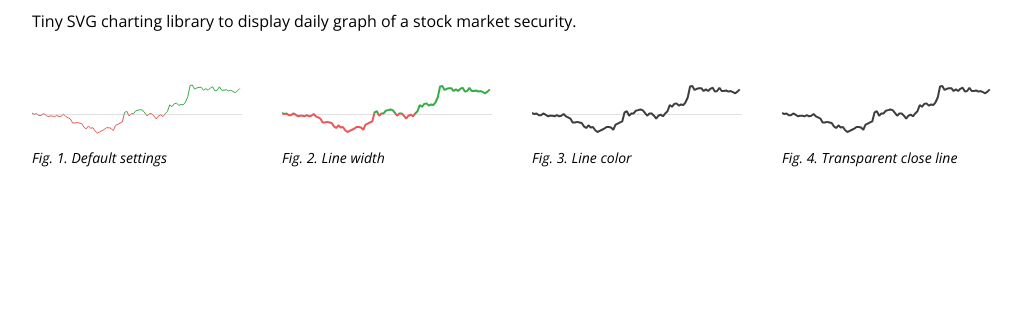
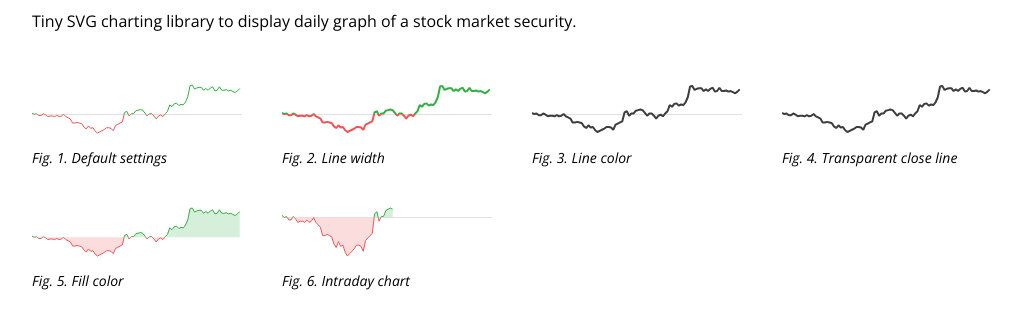
Before and after one commit to kbychkov/dailychart, a website: page index.html in a window 1280 px wide. Shown: the part 105-434 px from the top of the page, without its empty margins (128-1150 px from the left). Drawn offline with nearby package versions, Linux system fonts and the light colour scheme; files that its build step writes are made by us from their sources.

Commit message:
add new options: `fillPositive`, `fillNegative`

```diff
--- a/index.html
+++ b/index.html
@@ -56,49 +56,67 @@
 
     <div class="row">
       <div class="fig">
-        <div class="chart chart-default" data-dailychart-values="1292.2,1292.0,1292.1,1291.8,1291.8,1292.1,1291.9,1291.6,1291.7,1291.7,1291.6,1291.8,1291.6,1291.7,1292.0,1291.6,1291.4,1291.2,1290.5,1290.5,1290.6,1290.5,1290.4,1289.8,1289.5,1290.0,1289.6,1289.7,1289.1,1288.8,1289,1289.2,1289.4,1289.7,1289.7,1289.6,1289.2,1290.1,1290.3,1290.5,1290.7,1292.3,1292.5,1291.7,1292.1,1292.1,1292.6,1292.7,1292.8,1292.7,1292.2,1291.7,1292.1,1292.1,1291.7,1291.2,1291.7,1291.9,1291.6,1292.1,1292.5,1293.6,1293.3,1293.8,1293.9,1293.5,1293.7,1293.6,1294.1,1295.0,1296.9,1297.0,1296.3,1296.5,1296.6,1296.6,1296.1,1296.4,1296.1,1296.5,1296.7,1296.0,1296.1,1296.7,1296.1,1296.1,1296.2,1296.0,1296.1,1295.9,1295.7,1296.0,1296.4" data-dailychart-close="1292.0" data-dailychart-length="93"></div>
+        <div class="chart" id="chart-default" data-dailychart-values="1292.2,1292.0,1292.1,1291.8,1291.8,1292.1,1291.9,1291.6,1291.7,1291.7,1291.6,1291.8,1291.6,1291.7,1292.0,1291.6,1291.4,1291.2,1290.5,1290.5,1290.6,1290.5,1290.4,1289.8,1289.5,1290.0,1289.6,1289.7,1289.1,1288.8,1289,1289.2,1289.4,1289.7,1289.7,1289.6,1289.2,1290.1,1290.3,1290.5,1290.7,1292.3,1292.5,1291.7,1292.1,1292.1,1292.6,1292.7,1292.8,1292.7,1292.2,1291.7,1292.1,1292.1,1291.7,1291.2,1291.7,1291.9,1291.6,1292.1,1292.5,1293.6,1293.3,1293.8,1293.9,1293.5,1293.7,1293.6,1294.1,1295.0,1296.9,1297.0,1296.3,1296.5,1296.6,1296.6,1296.1,1296.4,1296.1,1296.5,1296.7,1296.0,1296.1,1296.7,1296.1,1296.1,1296.2,1296.0,1296.1,1295.9,1295.7,1296.0,1296.4" data-dailychart-close="1292.0" data-dailychart-length="93"></div>
         <div class="fig-title">Fig. 1. Default settings</div>
       </div>
 
       <div class="fig">
-        <div class="chart chart-line" data-dailychart-values="1292.2,1292.0,1292.1,1291.8,1291.8,1292.1,1291.9,1291.6,1291.7,1291.7,1291.6,1291.8,1291.6,1291.7,1292.0,1291.6,1291.4,1291.2,1290.5,1290.5,1290.6,1290.5,1290.4,1289.8,1289.5,1290.0,1289.6,1289.7,1289.1,1288.8,1289,1289.2,1289.4,1289.7,1289.7,1289.6,1289.2,1290.1,1290.3,1290.5,1290.7,1292.3,1292.5,1291.7,1292.1,1292.1,1292.6,1292.7,1292.8,1292.7,1292.2,1291.7,1292.1,1292.1,1291.7,1291.2,1291.7,1291.9,1291.6,1292.1,1292.5,1293.6,1293.3,1293.8,1293.9,1293.5,1293.7,1293.6,1294.1,1295.0,1296.9,1297.0,1296.3,1296.5,1296.6,1296.6,1296.1,1296.4,1296.1,1296.5,1296.7,1296.0,1296.1,1296.7,1296.1,1296.1,1296.2,1296.0,1296.1,1295.9,1295.7,1296.0,1296.4" data-dailychart-close="1292.0" data-dailychart-length="93"></div>
+        <div class="chart" id="chart-line" data-dailychart-values="1292.2,1292.0,1292.1,1291.8,1291.8,1292.1,1291.9,1291.6,1291.7,1291.7,1291.6,1291.8,1291.6,1291.7,1292.0,1291.6,1291.4,1291.2,1290.5,1290.5,1290.6,1290.5,1290.4,1289.8,1289.5,1290.0,1289.6,1289.7,1289.1,1288.8,1289,1289.2,1289.4,1289.7,1289.7,1289.6,1289.2,1290.1,1290.3,1290.5,1290.7,1292.3,1292.5,1291.7,1292.1,1292.1,1292.6,1292.7,1292.8,1292.7,1292.2,1291.7,1292.1,1292.1,1291.7,1291.2,1291.7,1291.9,1291.6,1292.1,1292.5,1293.6,1293.3,1293.8,1293.9,1293.5,1293.7,1293.6,1294.1,1295.0,1296.9,1297.0,1296.3,1296.5,1296.6,1296.6,1296.1,1296.4,1296.1,1296.5,1296.7,1296.0,1296.1,1296.7,1296.1,1296.1,1296.2,1296.0,1296.1,1295.9,1295.7,1296.0,1296.4" data-dailychart-close="1292.0" data-dailychart-length="93"></div>
         <div class="fig-title">Fig. 2. Line width</div>
       </div>
 
       <div class="fig">
-        <div class="chart chart-color" data-dailychart-values="1292.2,1292.0,1292.1,1291.8,1291.8,1292.1,1291.9,1291.6,1291.7,1291.7,1291.6,1291.8,1291.6,1291.7,1292.0,1291.6,1291.4,1291.2,1290.5,1290.5,1290.6,1290.5,1290.4,1289.8,1289.5,1290.0,1289.6,1289.7,1289.1,1288.8,1289,1289.2,1289.4,1289.7,1289.7,1289.6,1289.2,1290.1,1290.3,1290.5,1290.7,1292.3,1292.5,1291.7,1292.1,1292.1,1292.6,1292.7,1292.8,1292.7,1292.2,1291.7,1292.1,1292.1,1291.7,1291.2,1291.7,1291.9,1291.6,1292.1,1292.5,1293.6,1293.3,1293.8,1293.9,1293.5,1293.7,1293.6,1294.1,1295.0,1296.9,1297.0,1296.3,1296.5,1296.6,1296.6,1296.1,1296.4,1296.1,1296.5,1296.7,1296.0,1296.1,1296.7,1296.1,1296.1,1296.2,1296.0,1296.1,1295.9,1295.7,1296.0,1296.4" data-dailychart-close="1292.0" data-dailychart-length="93"></div>
+        <div class="chart" id="chart-color" data-dailychart-values="1292.2,1292.0,1292.1,1291.8,1291.8,1292.1,1291.9,1291.6,1291.7,1291.7,1291.6,1291.8,1291.6,1291.7,1292.0,1291.6,1291.4,1291.2,1290.5,1290.5,1290.6,1290.5,1290.4,1289.8,1289.5,1290.0,1289.6,1289.7,1289.1,1288.8,1289,1289.2,1289.4,1289.7,1289.7,1289.6,1289.2,1290.1,1290.3,1290.5,1290.7,1292.3,1292.5,1291.7,1292.1,1292.1,1292.6,1292.7,1292.8,1292.7,1292.2,1291.7,1292.1,1292.1,1291.7,1291.2,1291.7,1291.9,1291.6,1292.1,1292.5,1293.6,1293.3,1293.8,1293.9,1293.5,1293.7,1293.6,1294.1,1295.0,1296.9,1297.0,1296.3,1296.5,1296.6,1296.6,1296.1,1296.4,1296.1,1296.5,1296.7,1296.0,1296.1,1296.7,1296.1,1296.1,1296.2,1296.0,1296.1,1295.9,1295.7,1296.0,1296.4" data-dailychart-close="1292.0" data-dailychart-length="93"></div>
         <div class="fig-title">Fig. 3. Line color</div>
       </div>
 
       <div class="fig">
-        <div class="chart chart-close" data-dailychart-values="1292.2,1292.0,1292.1,1291.8,1291.8,1292.1,1291.9,1291.6,1291.7,1291.7,1291.6,1291.8,1291.6,1291.7,1292.0,1291.6,1291.4,1291.2,1290.5,1290.5,1290.6,1290.5,1290.4,1289.8,1289.5,1290.0,1289.6,1289.7,1289.1,1288.8,1289,1289.2,1289.4,1289.7,1289.7,1289.6,1289.2,1290.1,1290.3,1290.5,1290.7,1292.3,1292.5,1291.7,1292.1,1292.1,1292.6,1292.7,1292.8,1292.7,1292.2,1291.7,1292.1,1292.1,1291.7,1291.2,1291.7,1291.9,1291.6,1292.1,1292.5,1293.6,1293.3,1293.8,1293.9,1293.5,1293.7,1293.6,1294.1,1295.0,1296.9,1297.0,1296.3,1296.5,1296.6,1296.6,1296.1,1296.4,1296.1,1296.5,1296.7,1296.0,1296.1,1296.7,1296.1,1296.1,1296.2,1296.0,1296.1,1295.9,1295.7,1296.0,1296.4" data-dailychart-close="1292.0" data-dailychart-length="93"></div>
+        <div class="chart" id="chart-close" data-dailychart-values="1292.2,1292.0,1292.1,1291.8,1291.8,1292.1,1291.9,1291.6,1291.7,1291.7,1291.6,1291.8,1291.6,1291.7,1292.0,1291.6,1291.4,1291.2,1290.5,1290.5,1290.6,1290.5,1290.4,1289.8,1289.5,1290.0,1289.6,1289.7,1289.1,1288.8,1289,1289.2,1289.4,1289.7,1289.7,1289.6,1289.2,1290.1,1290.3,1290.5,1290.7,1292.3,1292.5,1291.7,1292.1,1292.1,1292.6,1292.7,1292.8,1292.7,1292.2,1291.7,1292.1,1292.1,1291.7,1291.2,1291.7,1291.9,1291.6,1292.1,1292.5,1293.6,1293.3,1293.8,1293.9,1293.5,1293.7,1293.6,1294.1,1295.0,1296.9,1297.0,1296.3,1296.5,1296.6,1296.6,1296.1,1296.4,1296.1,1296.5,1296.7,1296.0,1296.1,1296.7,1296.1,1296.1,1296.2,1296.0,1296.1,1295.9,1295.7,1296.0,1296.4" data-dailychart-close="1292.0" data-dailychart-length="93"></div>
         <div class="fig-title">Fig. 4. Transparent close line</div>
+      </div>
+
+      <div class="fig">
+        <div class="chart" id="chart-fill" data-dailychart-values="1292.2,1292.0,1292.1,1291.8,1291.8,1292.1,1291.9,1291.6,1291.7,1291.7,1291.6,1291.8,1291.6,1291.7,1292.0,1291.6,1291.4,1291.2,1290.5,1290.5,1290.6,1290.5,1290.4,1289.8,1289.5,1290.0,1289.6,1289.7,1289.1,1288.8,1289,1289.2,1289.4,1289.7,1289.7,1289.6,1289.2,1290.1,1290.3,1290.5,1290.7,1292.3,1292.5,1291.7,1292.1,1292.1,1292.6,1292.7,1292.8,1292.7,1292.2,1291.7,1292.1,1292.1,1291.7,1291.2,1291.7,1291.9,1291.6,1292.1,1292.5,1293.6,1293.3,1293.8,1293.9,1293.5,1293.7,1293.6,1294.1,1295.0,1296.9,1297.0,1296.3,1296.5,1296.6,1296.6,1296.1,1296.4,1296.1,1296.5,1296.7,1296.0,1296.1,1296.7,1296.1,1296.1,1296.2,1296.0,1296.1,1295.9,1295.7,1296.0,1296.4" data-dailychart-close="1292.0" data-dailychart-length="93"></div>
+        <div class="fig-title">Fig. 5. Fill color</div>
+      </div>
+
+      <div class="fig">
+        <div class="chart" id="chart-intraday" data-dailychart-values="1292.2,1292.0,1292.1,1291.8,1291.8,1292.1,1291.9,1291.6,1291.7,1291.7,1291.6,1291.8,1291.6,1291.7,1292.0,1291.6,1291.4,1291.2,1290.5,1290.5,1290.6,1290.5,1290.4,1289.8,1289.5,1290.0,1289.6,1289.7,1289.1,1288.8,1289,1289.2,1289.4,1289.7,1289.7,1289.6,1289.2,1290.1,1290.3,1290.5,1290.7,1292.3,1292.5,1291.7,1292.1,1292.1,1292.6,1292.7,1292.8,1292.7" data-dailychart-close="1292.0" data-dailychart-length="93"></div>
+        <div class="fig-title">Fig. 6. Intraday chart</div>
       </div>
     </div>
   </div>
   <script src="dist/dailychart.min.js"></script>
   <script>
-    var i;
+    new Dailychart(document.getElementById('chart-default'));
 
-    var elems1 = document.querySelectorAll('.chart-default');
-    for (i = 0; i < elems1.length; i++) {
-      new Dailychart(elems1[i]);
-    }
+    new Dailychart(document.getElementById('chart-line'), {
+      lineWidth: 2
+    });
 
-    var elems2 = document.querySelectorAll('.chart-line');
-    for (i = 0; i < elems2.length; i++) {
-      new Dailychart(elems2[i], { lineWidth: 2 });
-    }
+    new Dailychart(document.getElementById('chart-color'), {
+      lineWidth: 2,
+      colorPositive: '#3d3d3d',
+      colorNegative: '#3d3d3d'
+    });
 
-    var elems3 = document.querySelectorAll('.chart-color');
-    for (i = 0; i < elems3.length; i++) {
-      new Dailychart(elems3[i], { lineWidth: 2, colorPositive: '#3d3d3d', colorNegative: '#3d3d3d' });
-    }
+    new Dailychart(document.getElementById('chart-close'), {
+      lineWidth: 2,
+      colorPositive: '#3d3d3d',
+      colorNegative: '#3d3d3d',
+      closeColor: ''
+    });
 
-    var elems4 = document.querySelectorAll('.chart-close');
-    for (i = 0; i < elems4.length; i++) {
-      new Dailychart(elems4[i], { lineWidth: 2, colorPositive: '#3d3d3d', colorNegative: '#3d3d3d', closeColor: '' });
-    }
+    new Dailychart(document.getElementById('chart-fill'), {
+      fillPositive: '#d6efda',
+      fillNegative: '#fbdddd',
+      closeColor: ''
+    });
+
+    new Dailychart(document.getElementById('chart-intraday'), {
+      fillPositive: '#d6efda',
+      fillNegative: '#fbdddd'
+    });
   </script>
 </body>
 </html>
--- a/package.json
+++ b/package.json
@@ -1,6 +1,6 @@
 {
   "name": "dailychart",
-  "version": "1.0.0",
+  "version": "1.1.0",
   "description": "Tiny SVG charting library to display daily graph of a stock market security",
   "repository": {
     "type": "git",
--- a/src/dailychart.js
+++ b/src/dailychart.js
@@ -58,19 +58,38 @@ class Dailychart {
     return d.join(' ');
   }
 
+  _close(path, flag) {
+    if (flag === 'positive') {
+      path += ` V ${this.height} H 0 Z`;
+    }
+    if (flag === 'negative') {
+      path += ` V 0 H 0 Z`;
+    }
+    return path;
+  }
+
   _draw() {
+    const { lineWidth, colorPositive, colorNegative, fillPositive, fillNegative } = this.options;
+
     const id = this._id();
+    const idPositive = `dailychart-${id}-positive`;
+    const idNegative = `dailychart-${id}-negative`;
+
     const d = this._path();
+    const dPositive = this._close(d, 'positive');
+    const dNegative = this._close(d, 'negative');
+
     const svg = this._svgElement();
-
     const linePrevious = this._lineElement(this.previous);
 
-    const pathPositive = this._pathElement(d, this.options.colorPositive, `dailychart-${id}-positive`);
-    const clipPositive = this._clipElement(`dailychart-${id}-positive`);
+    const pathPositive = this._pathElement(d, lineWidth, colorPositive, '', idPositive);
+    const areaPositive = this._pathElement(dPositive, 0, '', fillPositive, idPositive);
+    const clipPositive = this._clipElement(idPositive);
     const rectPositive = this._rectElement(0, 0, this.width, this.previous);
 
-    const pathNegative = this._pathElement(d, this.options.colorNegative, `dailychart-${id}-negative`);
-    const clipNegative = this._clipElement(`dailychart-${id}-negative`);
+    const pathNegative = this._pathElement(d, lineWidth, colorNegative, '', idNegative);
+    const areaNegative = this._pathElement(dNegative, 0, '', fillNegative, idNegative);
+    const clipNegative = this._clipElement(idNegative);
     const rectNegative = this._rectElement(0, this.previous, this.width, this.height - this.previous);
 
     clipPositive.appendChild(rectPositive);
@@ -80,6 +99,8 @@ class Dailychart {
     svg.appendChild(clipNegative);
 
     svg.appendChild(linePrevious);
+    svg.appendChild(areaPositive);
+    svg.appendChild(areaNegative);
     svg.appendChild(pathPositive);
     svg.appendChild(pathNegative);
 
@@ -111,14 +132,14 @@ class Dailychart {
     return line;
   }
 
-  _pathElement(d, stroke, clipId) {
+  _pathElement(d, width, stroke, fill, clipId) {
     const path = document.createElementNS(SVG_NS, 'path');
 
     path.setAttribute('d', d);
-    path.setAttribute('fill', 'none');
-    path.setAttribute('stroke-width', this.options.lineWidth);
+    path.setAttribute('fill', fill === '' ? 'none' : fill);
+    path.setAttribute('stroke-width', width);
     path.setAttribute('stroke-linejoin', 'bevel');
-    path.setAttribute('stroke', stroke);
+    path.setAttribute('stroke', stroke === '' ? 'none' : stroke);
     path.setAttribute('clip-path', `url(#${clipId})`);
 
     return path;
@@ -150,8 +171,10 @@ Dailychart.prototype.defaultOptions = {
   lineWidth: 1,
   colorPositive: '#33AE45',
   colorNegative: '#EB5757',
+  fillPositive: '',
+  fillNegative: '',
   closeWidth: 1,
   closeColor: '#e0e0e0'
 };
 
-Dailychart.version = '1.0.0';
+Dailychart.version = '1.1.0';
```
Also changed, not shown: README.md, dist/dailychart.min.js, 1 other file.
